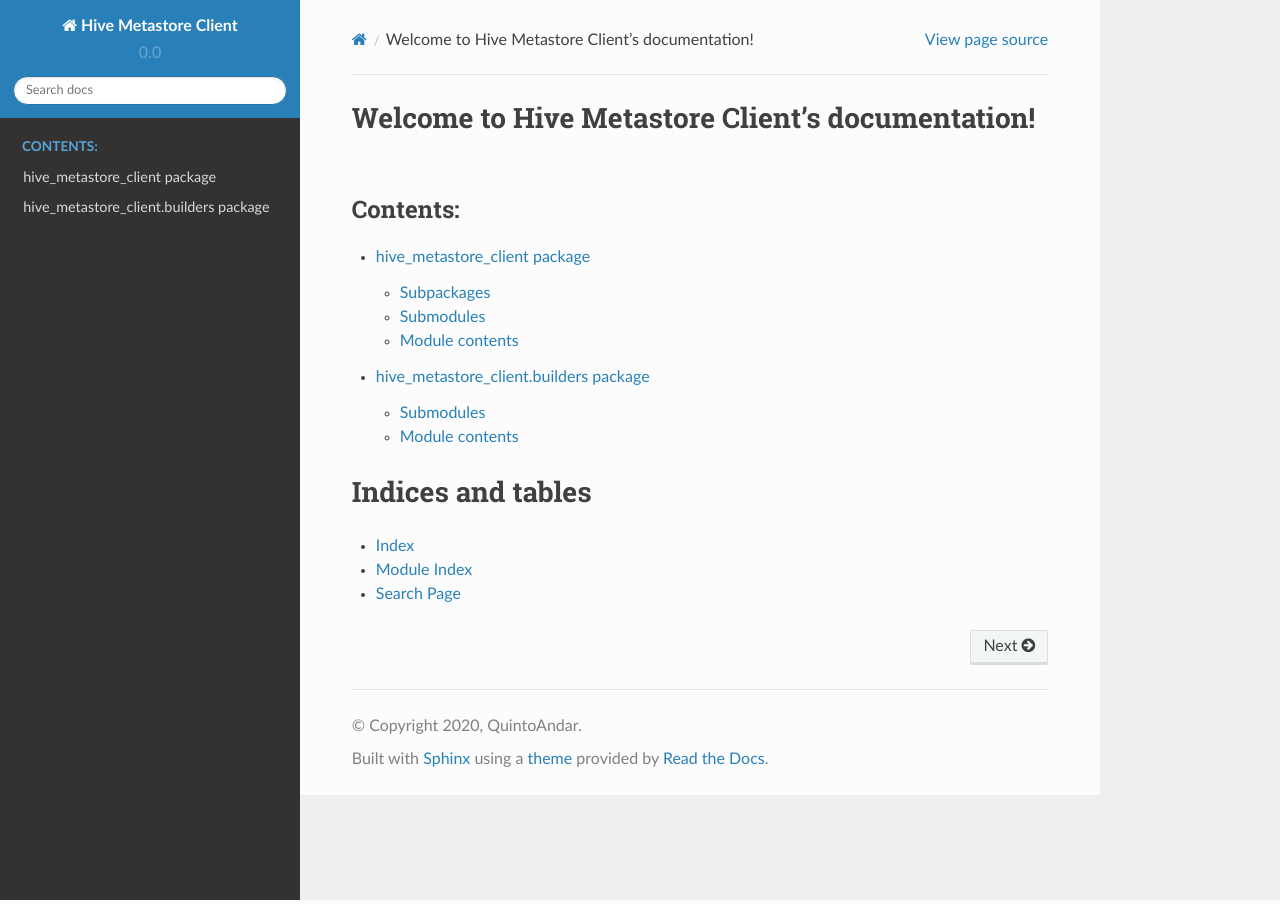
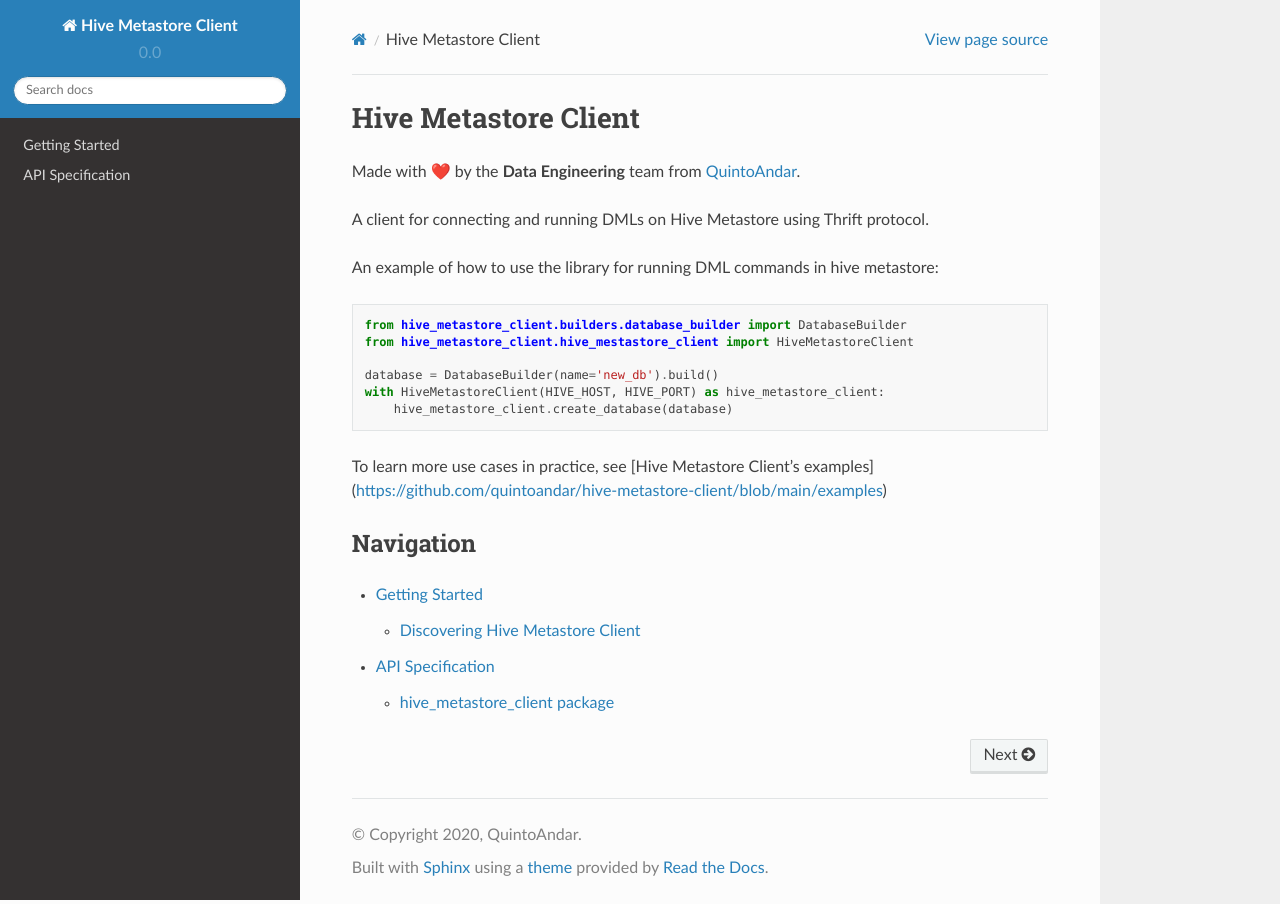
Before and after one commit to quintoandar/hive-metastore-client, a Sphinx documentation site: the page built from docs/source/index.rst, in a window 1280 px wide. Built offline with Sphinx 7.4.7 and the Read the Docs theme 2.0.0, drawn with Linux system fonts in a browser that asks for light colours.

Commit message:
[DF-289] Update Docs (#24)
* Add project dependency used when generating files

* Update docs for RtD

* Add code example

* Update docs/source/index.rst

Co-authored-by: Juliana Freire <5251778+jufreire@users.noreply.github.com>

Co-authored-by: Juliana Freire <5251778+jufreire@users.noreply.github.com>

````diff
--- a/docs/requirements.docs.txt
+++ b/docs/requirements.docs.txt
@@ -3,3 +3,4 @@
 sphinx-rtd-theme==0.4.3
 sphinxemoji==0.1.6
 typing-extensions==3.7.4.2
+thrift==0.13.0
--- /dev/null
+++ b/docs/source/getstarted.md
@@ -0,0 +1,27 @@
+# Getting Started
+
+Hive Metastore Client depends on **Python 3.7+**.
+
+Python Package Index hosts reference to a pip-installable module of this library, using it is as straightforward as including it on your project's requirements.
+
+```bash
+pip install hive-metastore-client
+```
+
+Or after listing `hive-metastore-client` in your `requirements.txt` file:
+
+```bash
+pip install -r requirements.txt
+```
+
+## Discovering Hive Metastore Client
+
+Welcome to **Discovering Hive Metastore Client** tutorial series! Click on the following links to open the tutorials:
+
+**[#1 Create a database](https://github.com/quintoandar/hive-metastore-client/blob/main/examples/create_database.py)**
+
+**[#2 Create a table](https://github.com/quintoandar/hive-metastore-client/blob/main/examples/create_table.py)**
+
+**[#3 Add columns to a table](https://github.com/quintoandar/hive-metastore-client/blob/main/examples/add_columns_to_table.py)**
+
+// TODO: Give examples and explain better how to use each Builder
--- a/docs/source/index.rst
+++ b/docs/source/index.rst
@@ -1,18 +1,28 @@
-.. Hive Metastore Client documentation master file.
+Hive Metastore Client
+=====================
+Made with |:heart:| by the **Data Engineering** team from `QuintoAndar <https://github.com/quintoandar/>`_.
 
-Welcome to Hive Metastore Client's documentation!
-=============================================================================================
+A client for connecting and running DMLs on Hive Metastore using Thrift protocol.
+
+An example of how to use the library for running DML commands in hive metastore:
+
+.. code-block:: python
+
+    from hive_metastore_client.builders.database_builder import DatabaseBuilder
+    from hive_metastore_client.hive_mestastore_client import HiveMetastoreClient
+
+    database = DatabaseBuilder(name='new_db').build()
+    with HiveMetastoreClient(HIVE_HOST, HIVE_PORT) as hive_metastore_client:
+        hive_metastore_client.create_database(database)
+
+To learn more use cases in practice, see [Hive Metastore Client's examples](https://github.com/quintoandar/hive-metastore-client/blob/main/examples)
+
+
+Navigation
+^^^^^^^^^^
 
 .. toctree::
    :maxdepth: 2
-   :caption: Contents:
 
-   hive_metastore_client.rst
-   hive_metastore_client.builders.rst
-
-Indices and tables
-==================
-
-* :ref:`genindex`
-* :ref:`modindex`
-* :ref:`search`
+   getstarted
+   modules
--- /dev/null
+++ b/docs/source/modules.rst
@@ -0,0 +1,7 @@
+API Specification
+=================
+
+.. toctree::
+   :maxdepth: 4
+
+   hive_metastore_client
````
